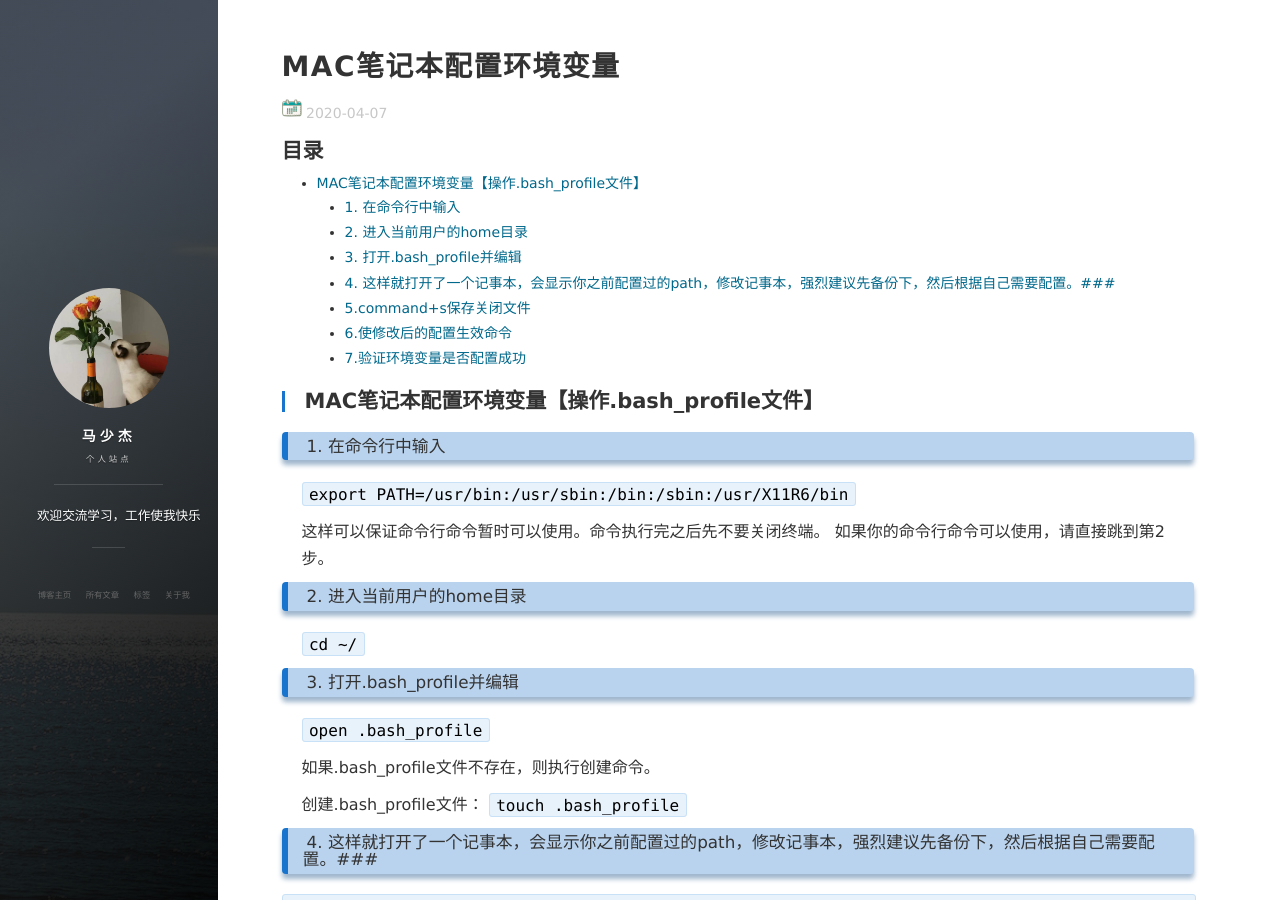
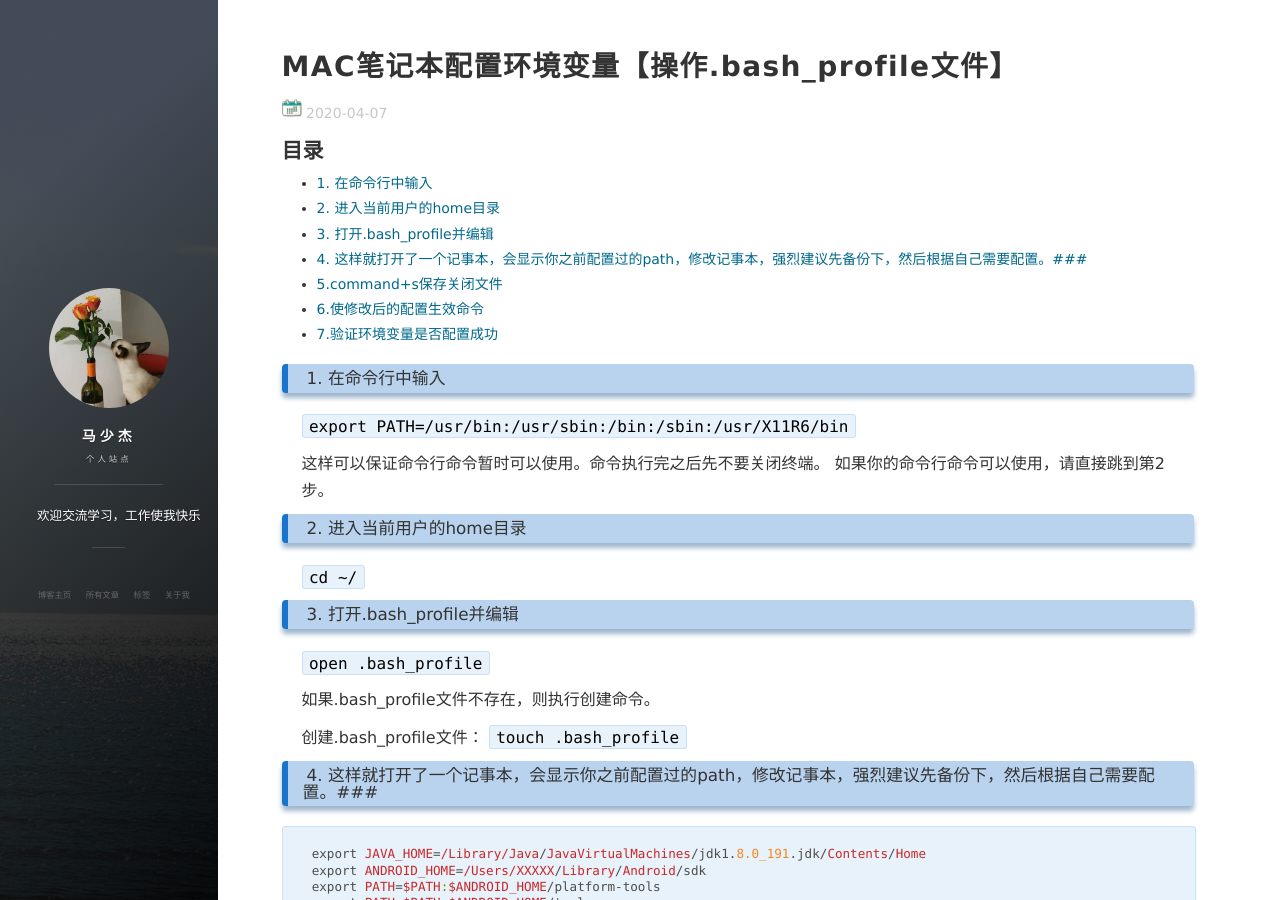
Before and after one commit to JetsomMa/JetsomMa.github.io.old, a Jekyll site: the page built from _posts/2020-04-07-MacConfigProfile.md, in a window 1280 px wide and 900 px high. Built offline with Jekyll 4.4.1, drawn with Linux system fonts in a browser that asks for light colours; nearby versions of some CDN libraries; comment, search, counter and statistics services are not loaded.

Commit message:
修补结构，优化体验

```diff
--- a/_posts/2020-04-07-MacConfigProfile.md
+++ b/_posts/2020-04-07-MacConfigProfile.md
@@ -1,11 +1,9 @@
 ---
 layout: post
-title: MAC笔记本配置环境变量
+title: MAC笔记本配置环境变量【操作.bash_profile文件】
 date: 2020-04-07
 tags: Mac
 ---
-
-## MAC笔记本配置环境变量【操作.bash_profile文件】
 
 ### 1. 在命令行中输入
  `export PATH=/usr/bin:/usr/sbin:/bin:/sbin:/usr/X11R6/bin`
```
Also changed, not shown: _posts/2019-09-11-LinuxCoreUpdate.md (+1 -1 lines), _posts/2019-10-13-NginxSetUp.md (+1 -1 lines), _posts/2019-10-14-CreateSSLEertForNginx.md (+0 -2 lines), _posts/2020-01-20-LevelDownNodejs.md (+0 -2 lines), _posts/2020-03-20-MacUpdateNodejsToLatest.md (+1 -1 lines).
